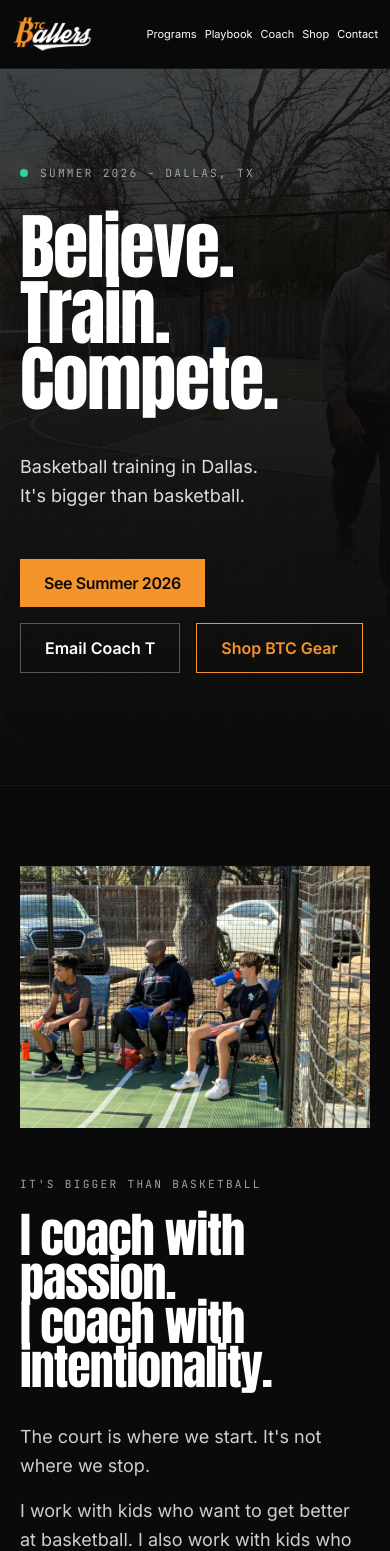
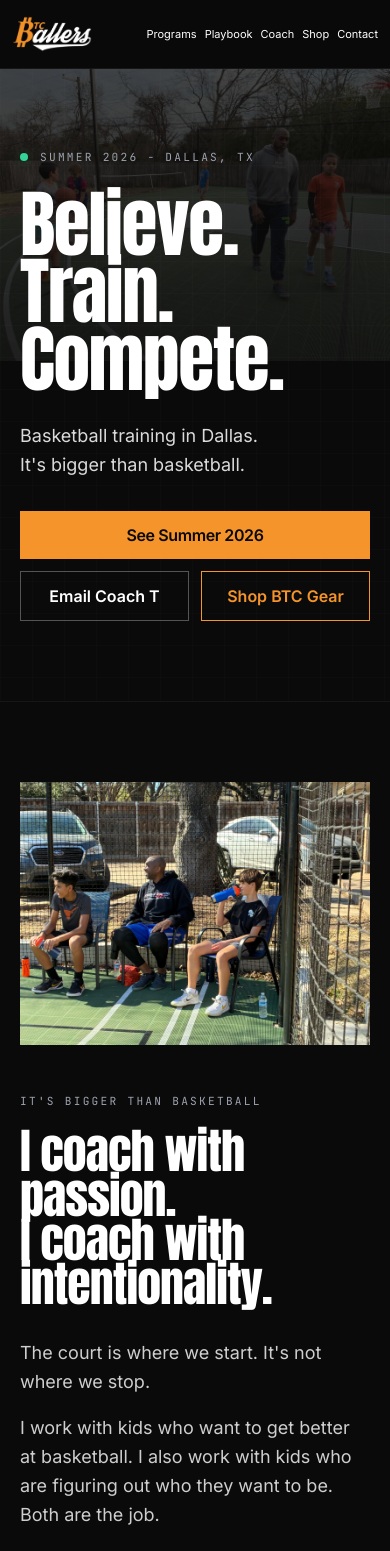
Before and after one commit to btctc/btcballers-fit, a Next.js app: page / in a window 390 px wide. Shown: the top 1551 px of the page. Built offline with nearby package versions, Linux system fonts and the light colour scheme.

Commit message:
Polish mobile hero and photo framing

```diff
--- a/src/app/about/page.tsx
+++ b/src/app/about/page.tsx
@@ -9,13 +9,13 @@ export default function AboutPage() {
       <div className="label text-btc-orange">About</div>
       <h1 className="display text-6xl md:text-8xl mt-3">Coach T.</h1>
 
-      <div className="mt-12 relative aspect-[4/3] w-full">
+      <div className="mt-12 relative aspect-[4/3] w-full bg-btc-black">
         <Image
           src="/images/coach-t.jpg"
           alt="Coach T 1-on-1 with a kid on the court"
           fill
           sizes="(min-width: 768px) 896px, 100vw"
-          className="object-cover"
+          className="object-contain"
           priority
         />
       </div>
@@ -38,13 +38,13 @@ export default function AboutPage() {
         <div className="label text-btc-orange mb-5">Midnight Madness</div>
         <h2 className="display text-4xl md:text-5xl mb-6">It&apos;s bigger than basketball.</h2>
         <div className="grid md:grid-cols-[0.9fr_1.1fr] gap-10 items-start">
-          <div className="relative aspect-[4/3] w-full overflow-hidden">
+          <div className="relative aspect-[4/3] w-full overflow-hidden bg-btc-black">
             <Image
               src="/images/about-bench.jpg"
               alt="Coach T with players on his home court"
               fill
               sizes="(min-width: 768px) 40vw, 100vw"
-              className="object-cover"
+              className="object-contain"
             />
           </div>
           <div className="space-y-6 text-lg text-btc-white/85 leading-relaxed">
--- a/src/app/globals.css
+++ b/src/app/globals.css
@@ -25,6 +25,81 @@ html { scroll-behavior: smooth; }
     linear-gradient(rgba(255,255,255,0.025) 1px, transparent 1px),
     linear-gradient(90deg, rgba(255,255,255,0.025) 1px, transparent 1px);
   background-size: 32px 32px;
+}
+
+.hero-title {
+  font-size: 4.6rem;
+}
+
+.hero-bg {
+  object-position: center top;
+}
+
+@media (min-width: 640px) {
+  .hero-title {
+    font-size: 5.5rem;
+  }
+}
+
+@media (min-width: 768px) {
+  .hero-title {
+    font-size: 8rem;
+  }
+}
+
+@media (max-width: 380px) {
+  .hero-title {
+    font-size: 4.15rem;
+  }
+}
+
+@media (max-height: 520px) and (orientation: landscape) {
+  .site-nav-inner {
+    padding-top: 0.5rem;
+    padding-bottom: 0.5rem;
+  }
+
+  .site-logo {
+    width: 7rem !important;
+  }
+
+  .site-nav-status {
+    display: none !important;
+  }
+
+  .hero-content {
+    padding-top: 1.25rem !important;
+    padding-bottom: 1.25rem !important;
+  }
+
+  .hero-kicker {
+    display: none !important;
+  }
+
+  .hero-title {
+    font-size: 3.5rem;
+    line-height: 0.88;
+  }
+
+  .hero-bg {
+    object-fit: contain !important;
+    object-position: center top;
+  }
+
+  .hero-copy {
+    margin-top: 1rem !important;
+    font-size: 1rem !important;
+    line-height: 1.45 !important;
+  }
+
+  .hero-actions {
+    margin-top: 0.9rem !important;
+  }
+
+  .hero-action {
+    padding: 0.65rem 1rem !important;
+    font-size: 0.95rem;
+  }
 }
 
 @keyframes logoSway {
--- a/src/components/BiggerThanBasketball.tsx
+++ b/src/components/BiggerThanBasketball.tsx
@@ -4,13 +4,13 @@ export default function BiggerThanBasketball() {
   return (
     <section className="border-y border-white/5">
       <div className="max-w-6xl mx-auto px-5 py-20 md:py-28 grid md:grid-cols-2 gap-12 items-center">
-        <div className="relative aspect-[4/3] w-full">
+        <div className="relative aspect-[4/3] w-full bg-btc-black">
           <Image
             src="/images/about-bench.jpg"
             alt="Coach T with players on his home court"
             fill
             sizes="(min-width: 768px) 50vw, 100vw"
-            className="object-cover"
+            className="object-contain"
           />
         </div>
         <div>
--- a/src/components/Hero.tsx
+++ b/src/components/Hero.tsx
@@ -12,37 +12,37 @@ export default function Hero() {
           fill
           quality={55}
           sizes="100vw"
-          className="object-cover opacity-35"
+          className="hero-bg bg-btc-black object-contain opacity-35 md:object-cover"
         />
         <div className="absolute inset-0 bg-gradient-to-b from-btc-black/30 via-btc-black/75 to-btc-black" />
         <div className="absolute inset-0 grid-bg opacity-60" />
       </div>
 
-      <div className="relative max-w-6xl mx-auto px-5 pt-24 pb-28 md:pt-36 md:pb-40">
-        <div className="flex items-center gap-3 mb-8">
+      <div className="hero-content relative max-w-6xl mx-auto px-5 pt-20 pb-20 sm:pt-24 sm:pb-28 md:pt-36 md:pb-40">
+        <div className="hero-kicker flex items-center gap-3 mb-6 md:mb-8">
           <div className="w-2 h-2 bg-emerald-400 rounded-full status-pulse" aria-hidden="true"></div>
           <span className="label">Summer 2026 - Dallas, TX</span>
         </div>
 
-        <h1 className="display text-7xl md:text-9xl">
+        <h1 className="hero-title display">
           Believe.<br />Train.<br />Compete.
         </h1>
 
-        <p className="mt-10 max-w-xl text-lg md:text-xl text-btc-white/85 leading-relaxed">
+        <p className="hero-copy mt-7 md:mt-10 max-w-xl text-lg md:text-xl text-btc-white/85 leading-relaxed">
           Basketball training in Dallas.<br />
           It&apos;s bigger than basketball.
         </p>
 
-        <div className="mt-12 flex flex-wrap gap-4">
+        <div className="hero-actions mt-8 md:mt-12 grid grid-cols-2 gap-3 sm:flex sm:flex-wrap sm:gap-4">
           <Link
             href="/programs"
-            className="bg-btc-orange text-btc-black px-6 py-3 font-semibold tracking-tight hover:bg-btc-white transition"
+            className="hero-action col-span-2 bg-btc-orange text-btc-black px-6 py-3 text-center font-semibold tracking-tight hover:bg-btc-white transition sm:col-auto"
           >
             See Summer 2026
           </Link>
           <a
             href={`mailto:${site.email}`}
-            className="border border-white/30 px-6 py-3 font-semibold hover:border-btc-orange hover:text-btc-orange transition"
+            className="hero-action border border-white/30 px-6 py-3 text-center font-semibold hover:border-btc-orange hover:text-btc-orange transition"
           >
             Email Coach T
           </a>
@@ -50,7 +50,7 @@ export default function Hero() {
             href={site.storeUrl}
             target="_blank"
             rel="noopener noreferrer"
-            className="border border-btc-orange px-6 py-3 font-semibold text-btc-orange hover:bg-btc-orange hover:text-btc-black transition"
+            className="hero-action border border-btc-orange px-6 py-3 text-center font-semibold text-btc-orange hover:bg-btc-orange hover:text-btc-black transition"
           >
             Shop BTC Gear
           </a>
--- a/src/components/Nav.tsx
+++ b/src/components/Nav.tsx
@@ -5,9 +5,9 @@ import { site } from "@/lib/siteConfig";
 export default function Nav() {
   return (
     <header className="sticky top-0 z-50 border-b border-white/5 bg-btc-black/85 backdrop-blur">
-      <div className="max-w-6xl mx-auto px-3 sm:px-5 py-4 flex items-center justify-between gap-3 md:gap-5">
+      <div className="site-nav-inner max-w-6xl mx-auto px-3 sm:px-5 py-4 flex items-center justify-between gap-3 md:gap-5">
         <Link href="/" className="flex items-center gap-3 logo-sway shrink-0">
-          <Image src="/logo.png" alt="BTC Ballers" width={140} height={56} priority className="h-auto w-20 sm:w-28 md:w-[140px]" />
+          <Image src="/logo.png" alt="BTC Ballers" width={140} height={56} priority className="site-logo h-auto w-20 sm:w-28 md:w-[140px]" />
         </Link>
 
         <nav className="flex items-center gap-2 sm:gap-3 md:gap-8 text-[11px] sm:text-xs md:text-base">
@@ -21,7 +21,7 @@ export default function Nav() {
           <Link href="/contact" className="whitespace-nowrap hover:text-btc-orange transition">Contact</Link>
         </nav>
 
-        <Link href="/programs" className="hidden md:flex items-center gap-2 hover:text-btc-orange transition" aria-label="Summer 2026 booking">
+        <Link href="/programs" className="site-nav-status hidden md:flex items-center gap-2 hover:text-btc-orange transition" aria-label="Summer 2026 booking">
           <div className="w-2 h-2 bg-emerald-400 rounded-full status-pulse" aria-hidden="true"></div>
           <span className="label">Summer 2026 - Booking</span>
         </Link>
--- a/src/components/OpenGymCallout.tsx
+++ b/src/components/OpenGymCallout.tsx
@@ -33,13 +33,13 @@ export default function OpenGymCallout() {
             <OpenGymSignupButton />
           </div>
         </div>
-        <div className="relative aspect-[4/3] w-full overflow-hidden">
+        <div className="relative aspect-[4/3] w-full overflow-hidden bg-btc-black">
           <Image
             src="/images/open-gym.jpg"
             alt="Coach T with Open Gym players after basketball"
             fill
             sizes="(min-width: 768px) 45vw, 100vw"
-            className="object-cover"
+            className="object-contain"
           />
         </div>
       </div>
--- a/src/components/ProgramCard.tsx
+++ b/src/components/ProgramCard.tsx
@@ -5,7 +5,7 @@ type Props = {
   title: string;
   price: string;
   blurb: string;
-  image?: { src: string; alt: string };
+  image?: { src: string; alt: string; compact?: boolean };
   children?: React.ReactNode;
   cta?: { href: string; text: string } | null;
 };
@@ -14,8 +14,8 @@ export default function ProgramCard({ label, title, price, blurb, image, childre
   return (
     <article className="border border-white/10 bg-btc-dim p-8 flex flex-col h-full">
       {image && (
-        <div className="relative mb-7 aspect-[4/3] w-full overflow-hidden">
-          <Image src={image.src} alt={image.alt} fill sizes="(min-width: 768px) 50vw, 100vw" className="object-cover" />
+        <div className={`relative mb-7 w-full overflow-hidden bg-btc-black ${image.compact ? "aspect-[16/9]" : "aspect-[4/3]"}`}>
+          <Image src={image.src} alt={image.alt} fill sizes="(min-width: 768px) 50vw, 100vw" className="object-contain" />
         </div>
       )}
       <div className="label text-btc-orange">{label}</div>
```
Also changed, not shown: src/app/programs/page.tsx (+4 -4 lines).
